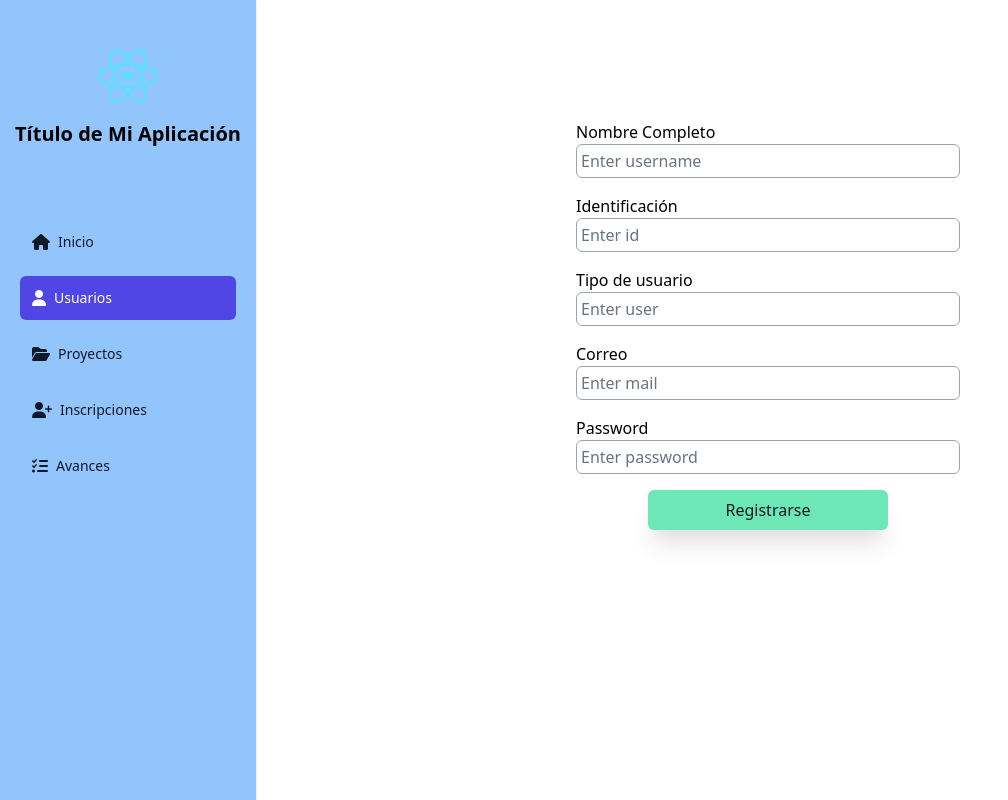
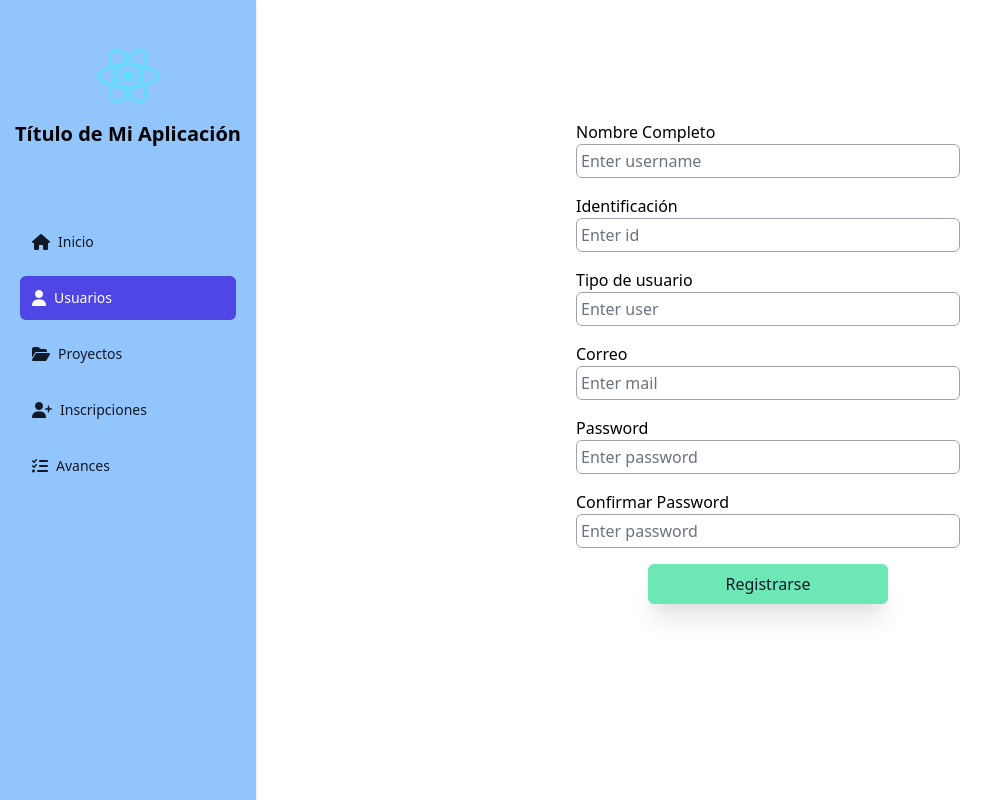
Before and after one commit to ksbcoder/repo-ada-dev, a React (Create React App) app: page /usuarios in a window 1280 px wide. Shown: the whole page, without its empty margins (0-1008 px from the left). Built offline with nearby package versions, Linux system fonts and the light colour scheme.

Commit message:
agrego campo de confirmación de password

```diff
--- a/src/pages/usuarios/Index.jsx
+++ b/src/pages/usuarios/Index.jsx
@@ -39,6 +39,12 @@ const IndexUsuarios = () => {
       <input className="input-usuario" placeholder="Enter password"/>
     </div>
     <div className= "form-campo">
+      <div>
+        <label>Confirmar Password</label>
+      </div>
+      <input className="input-usuario" placeholder="Enter password"/>
+    </div>
+    <div className= "form-campo">
     <button className="btn-general-usuario">Registrarse</button>
     </div>
 
```
